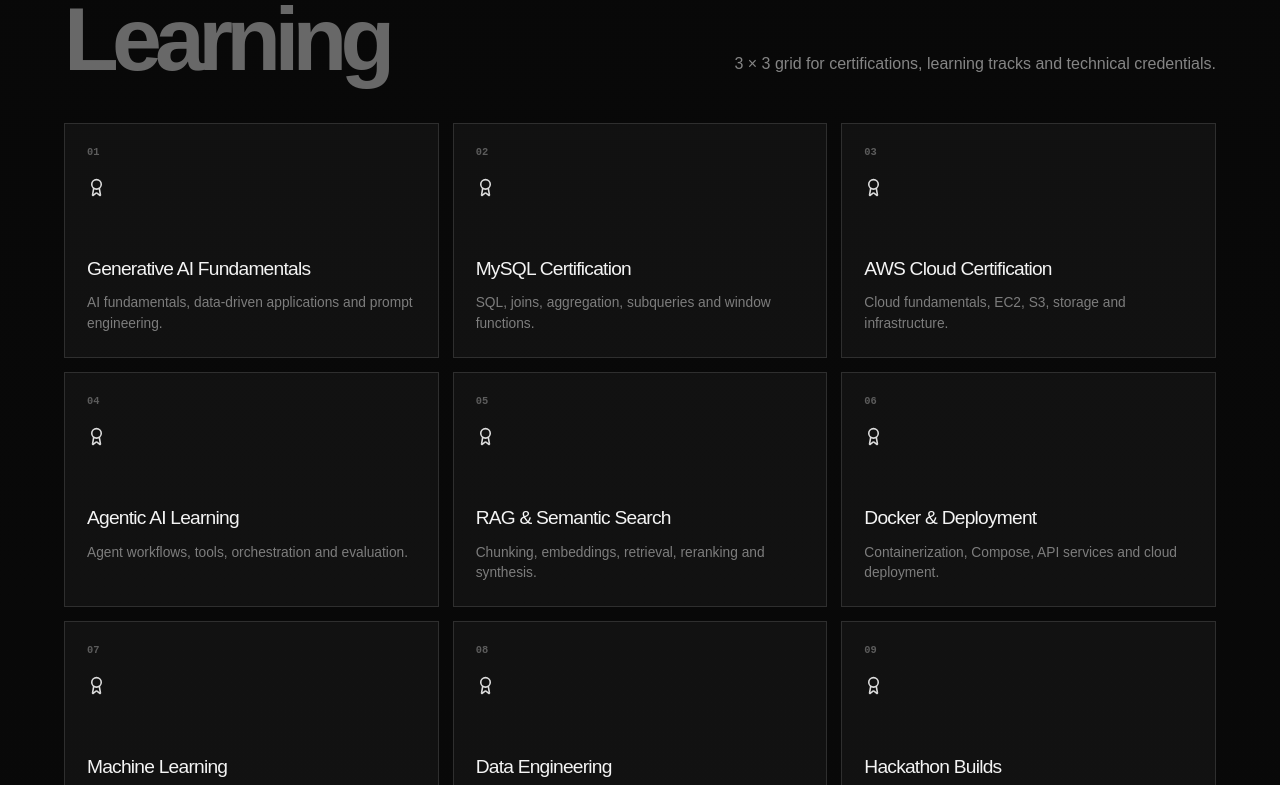
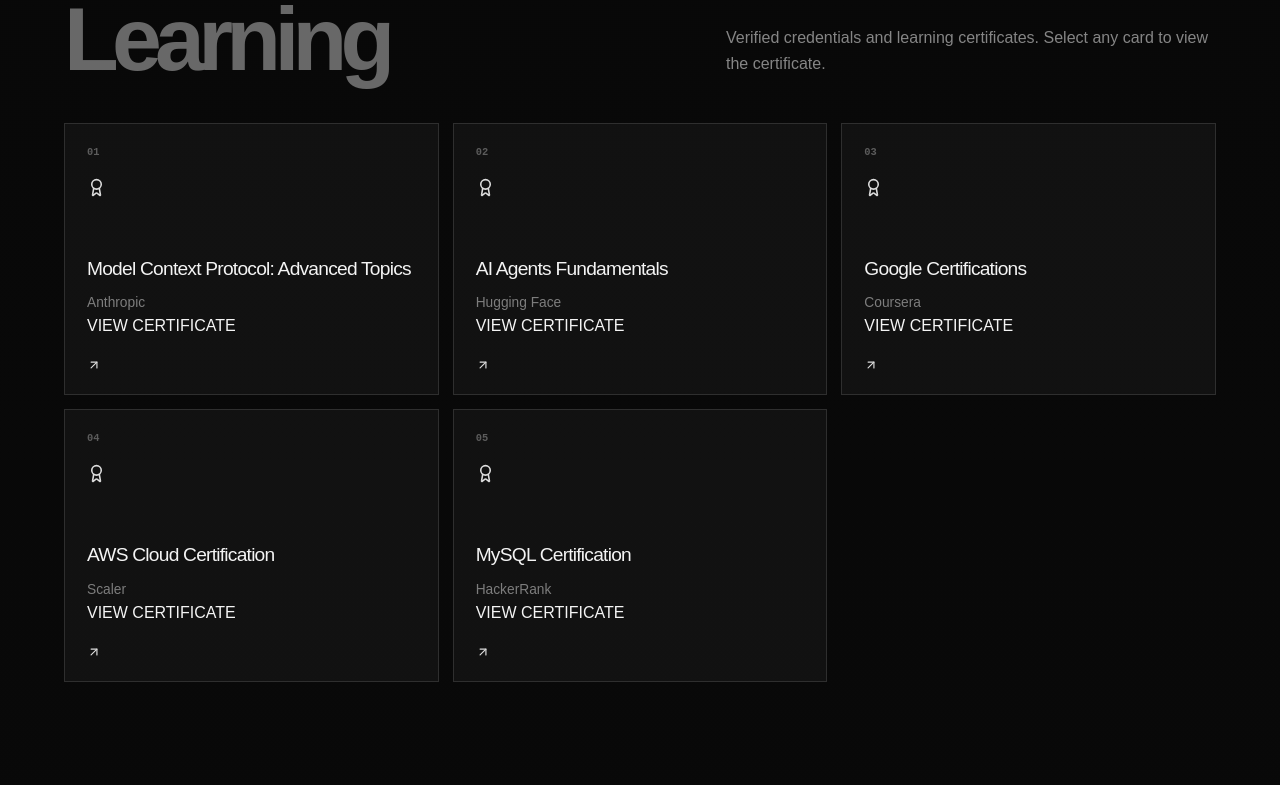
Before and after one commit to animeshkarmakar7/AnimeshDev, a Next.js app: page / in a window 1280 px wide. Shown: the part 4915-5700 px from the top of the page. Built offline with nearby package versions, Linux system fonts and the light colour scheme.

Commit message:
Replace placeholder certifications with verified certificate links

```diff
--- a/app/page.jsx
+++ b/app/page.jsx
@@ -51,15 +51,11 @@
 };
 
 const certifications = [
-  ["Generative AI Fundamentals","AI fundamentals, data-driven applications and prompt engineering."],
-  ["MySQL Certification","SQL, joins, aggregation, subqueries and window functions."],
-  ["AWS Cloud Certification","Cloud fundamentals, EC2, S3, storage and infrastructure."],
-  ["Agentic AI Learning","Agent workflows, tools, orchestration and evaluation."],
-  ["RAG & Semantic Search","Chunking, embeddings, retrieval, reranking and synthesis."],
-  ["Docker & Deployment","Containerization, Compose, API services and cloud deployment."],
-  ["Machine Learning","Supervised learning, feature engineering and model evaluation."],
-  ["Data Engineering","ETL, data ingestion, SQL analytics and data pipelines."],
-  ["Hackathon Builds","GenAI, misinformation detection and healthcare analytics builds."],
+  ["Model Context Protocol: Advanced Topics","Anthropic","https://verify.skilljar.com/c/vhpr927o293w"],
+  ["AI Agents Fundamentals","Hugging Face","https://us.aws.cdn.hf.co/xet-bridge-us/67a47037749ea2c4b9fafd4b/0404e9117bbe54d391f52f605991fb8c936a54b3ff477ec6341b5243497c2002"],
+  ["Google Certifications","Coursera","https://www.coursera.org/account/accomplishments/verify/QCB5N1QONAFN"],
+  ["AWS Cloud Certification","Scaler","https://moonshot.scaler.com/s/sl/c964WZbhGK"],
+  ["MySQL Certification","HackerRank","https://www.hackerrank.com/certificates/e1b0c42e9391"],
 ];
 
 const education = [
@@ -319,8 +315,14 @@
       </section>
 
       <section id="certifications" className="section">
-        <Reveal><div className="section-label">05 — Certifications</div><div className="cert-header"><h2 className="section-title">Proof of <span>Learning</span></h2><p>3 × 3 grid for certifications, learning tracks and technical credentials.</p></div></Reveal>
-        <div className="cert-grid">{certifications.map(([title,desc],i)=><article className="cert-card reveal" key={title}><span className="cert-index">0{i+1}</span><Award size={19}/><h3>{title}</h3><p>{desc}</p></article>)}</div>
+        <Reveal><div className="section-label">05 — Certifications</div><div className="cert-header"><h2 className="section-title">Proof of <span>Learning</span></h2><p>Verified credentials and learning certificates. Select any card to view the certificate.</p></div></Reveal>
+        <div className="cert-grid">{certifications.map(([title,issuer,url],i)=><article className="cert-card reveal" key={title}>
+          <span className="cert-index">{String(i+1).padStart(2,"0")}</span>
+          <Award size={19}/>
+          <h3>{title}</h3>
+          <p>{issuer}</p>
+          <a className="cert-view" href={url} target="_blank" rel="noreferrer">VIEW CERTIFICATE <ArrowUpRight size={14}/></a>
+        </article>)}</div>
       </section>
 
       <footer className="footer" id="contact">
```
